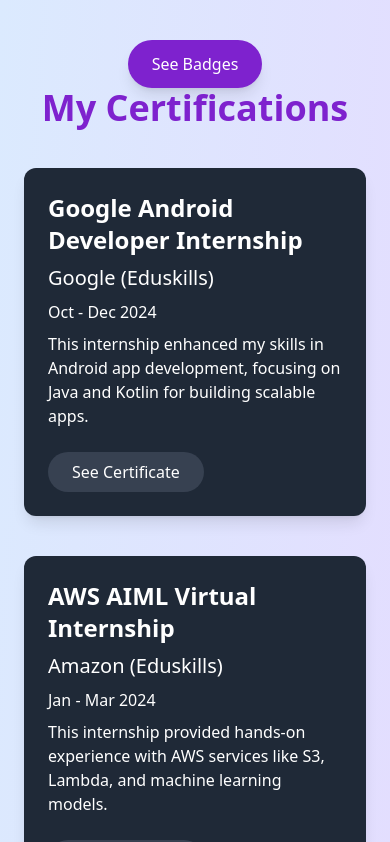
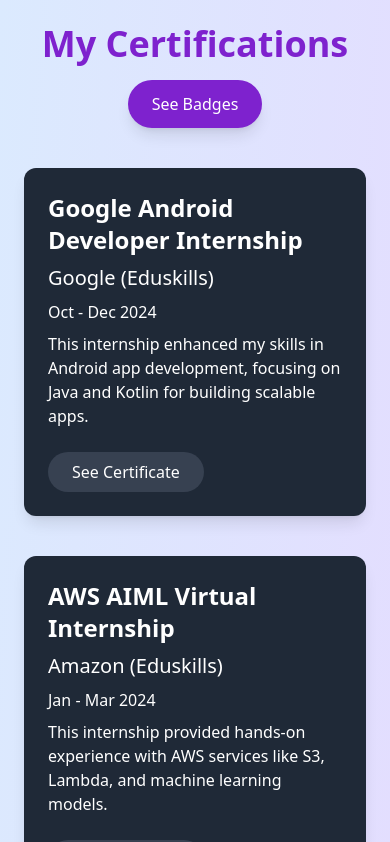
Before and after one commit to Anju-93905063/himasportfolio, a React (Create React App) app: page /certifications in a window 390 px wide. Shown: the top 842 px of the page. Built offline with nearby package versions, Linux system fonts and the light colour scheme; the HTML template or start-up script is replaced by a standard one.

Commit message:
Update Certifications.jsx

```diff
--- a/src/components/Certifications.jsx
+++ b/src/components/Certifications.jsx
@@ -116,11 +116,11 @@
   return (
     <div className="min-h-screen bg-gradient-to-br from-blue-100 to-purple-200 p-6">
   {/* Header and Badges Button */}
-      <div className="flex flex-col-reverse sm:flex-row sm:items-center sm:justify-between mb-10 space-y-4 sm:space-y-0">
-        <h1 className="text-4xl font-bold text-center sm:text-left text-purple-700 animate-bounceOnce">
+  <div className="flex flex-col lg:flex-row lg:items-center lg:justify-between mb-10 space-y-4 lg:space-y-0">
+    <h1 className="text-4xl font-bold text-purple-700 animate-bounceOnce text-center lg:text-left">
       My Certifications
     </h1>
-        <div className="flex justify-center sm:justify-end">
+    <div className="flex justify-center lg:justify-end">
       <Link to="/badges">
         <button className="bg-purple-700 text-white px-6 py-3 rounded-full shadow-lg hover:bg-purple-600 transition-colors">
           See Badges
@@ -128,6 +128,7 @@
       </Link>
     </div>
   </div>
+
 
       {/* Certifications Section */}
       <div className="grid grid-cols-1 sm:grid-cols-2 lg:grid-cols-3 xl:grid-cols-4 gap-10 mt-6">
```
Lines whose indentation alone changed are shown as unchanged.
